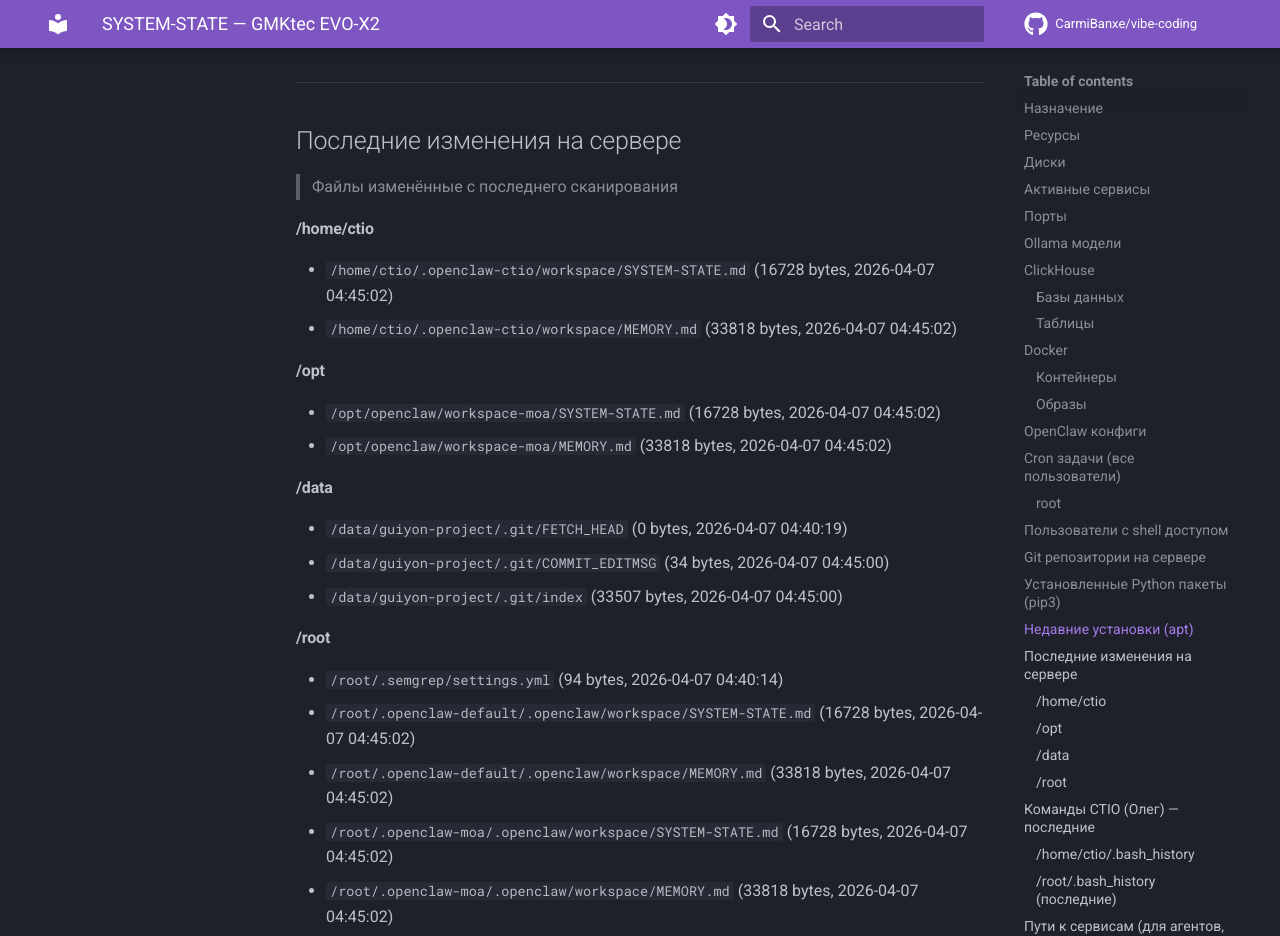
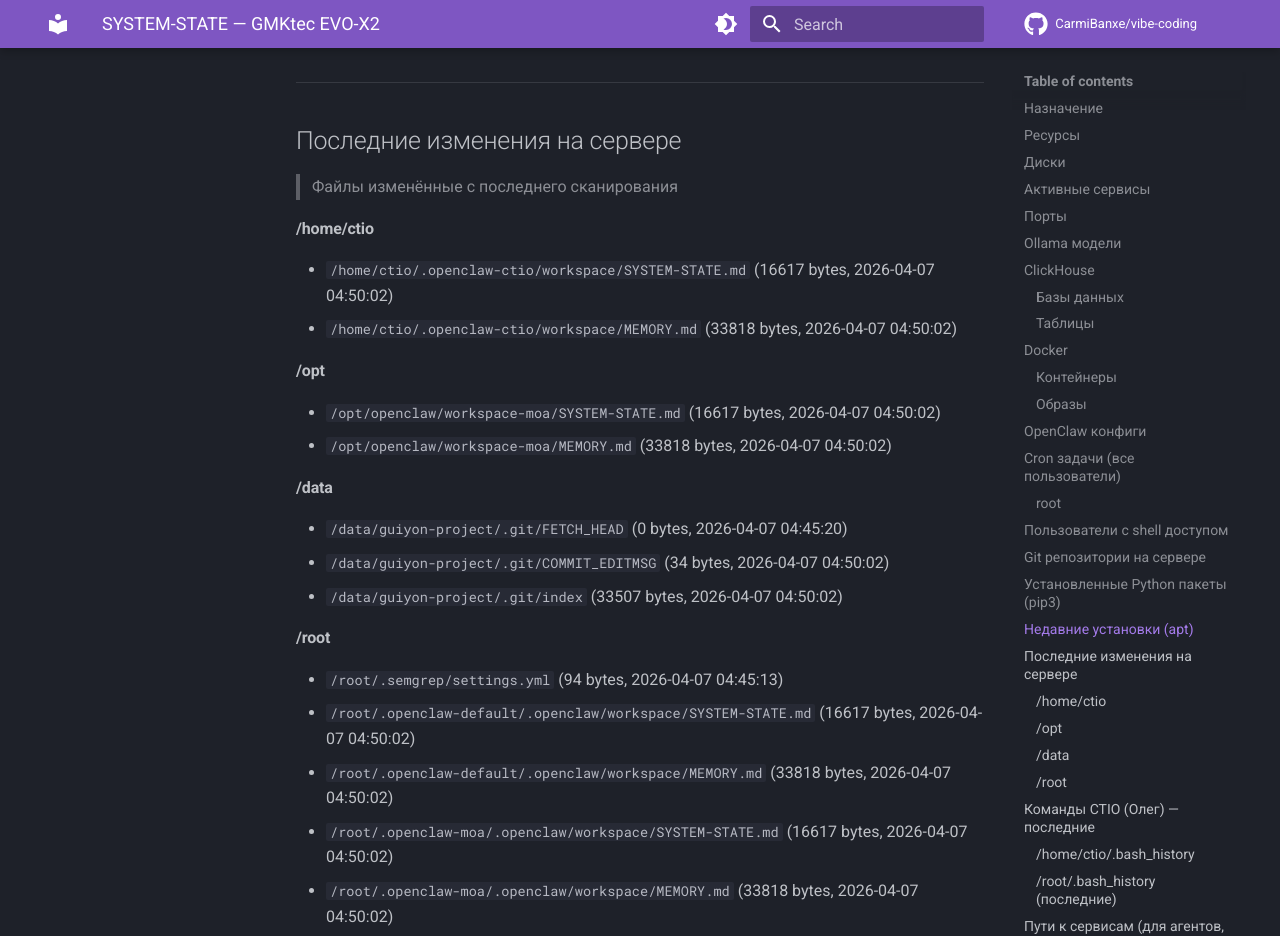
Before and after one commit to CarmiBanxe/vibe-coding, an MkDocs documentation site: the page built from docs/SYSTEM-STATE.md, in a window 1280 px wide and 1400 px high, scrolled down 13841 px. Shown: the top 936 px of the window. Built offline with MkDocs 1.6.1 and Material for MkDocs 9.7.7, drawn with Linux system fonts in a browser that asks for light colours; comment, search, counter and statistics services are not loaded; some of the changed text lies outside the part shown.

Commit message:
auto: SYSTEM-STATE v2 update (2026-04-07 04:50 CEST)

```diff
--- a/docs/SYSTEM-STATE.md
+++ b/docs/SYSTEM-STATE.md
@@ -1,6 +1,6 @@
 # SYSTEM-STATE — GMKtec EVO-X2
 > Автоматически обновляется каждые 5 минут
-> Последнее сканирование: 2026-04-07 04:45 CEST
+> Последнее сканирование: 2026-04-07 04:50 CEST
 > Источник: ctio-watcher.sh v2 (cron)
 
 ## Назначение
@@ -11,8 +11,8 @@
 ---
 
 ## Ресурсы
-- RAM: 11Gi / 30Gi (free: 1.8Gi)
-- Load: 1.96 2.19 2.29
+- RAM: 11Gi / 30Gi (free: 1.6Gi)
+- Load: 2.06 2.18 2.26
 - GPU VRAM used: 58.6 GB
 
 ## Диски
@@ -187,8 +187,8 @@
 | qwen3-banxe-v2:latest | 17.3 GB | 2026-04-03 |
 | qwen3-banxe:latest | 17.3 GB | 2026-04-02 |
 | qwen3:30b-a3b | 17.3 GB | 2026-04-02 |
+| gurubot/gpt-oss-derestricted:20b | 14.7 GB | 2026-03-26 |
 | huihui_ai/glm-4.7-flash-abliterated:latest | 17.5 GB | 2026-03-26 |
-| gurubot/gpt-oss-derestricted:20b | 14.7 GB | 2026-03-26 |
 
 ## ClickHouse
 ### Базы данных
@@ -379,28 +379,28 @@
 
 
 #### /home/ctio
-- `/home/ctio/.openclaw-ctio/workspace/SYSTEM-STATE.md` (16728 bytes, 2026-04-07 04:45:02)
-- `/home/ctio/.openclaw-ctio/workspace/MEMORY.md` (33818 bytes, 2026-04-07 04:45:02)
+- `/home/ctio/.openclaw-ctio/workspace/SYSTEM-STATE.md` (16617 bytes, 2026-04-07 04:50:02)
+- `/home/ctio/.openclaw-ctio/workspace/MEMORY.md` (33818 bytes, 2026-04-07 04:50:02)
 
 #### /opt
-- `/opt/openclaw/workspace-moa/SYSTEM-STATE.md` (16728 bytes, 2026-04-07 04:45:02)
-- `/opt/openclaw/workspace-moa/MEMORY.md` (33818 bytes, 2026-04-07 04:45:02)
+- `/opt/openclaw/workspace-moa/SYSTEM-STATE.md` (16617 bytes, 2026-04-07 04:50:02)
+- `/opt/openclaw/workspace-moa/MEMORY.md` (33818 bytes, 2026-04-07 04:50:02)
 
 #### /data
-- `/data/guiyon-project/.git/FETCH_HEAD` (0 bytes, 2026-04-07 04:40:19)
-- `/data/guiyon-project/.git/COMMIT_EDITMSG` (34 bytes, 2026-04-07 04:45:00)
-- `/data/guiyon-project/.git/index` (33507 bytes, 2026-04-07 04:45:00)
+- `/data/guiyon-project/.git/FETCH_HEAD` (0 bytes, 2026-04-07 04:45:20)
+- `/data/guiyon-project/.git/COMMIT_EDITMSG` (34 bytes, 2026-04-07 04:50:02)
+- `/data/guiyon-project/.git/index` (33507 bytes, 2026-04-07 04:50:02)
 
 #### /root
-- `/root/.semgrep/settings.yml` (94 bytes, 2026-04-07 04:40:14)
-- `/root/.openclaw-default/.openclaw/workspace/SYSTEM-STATE.md` (16728 bytes, 2026-04-07 04:45:02)
-- `/root/.openclaw-default/.openclaw/workspace/MEMORY.md` (33818 bytes, 2026-04-07 04:45:02)
-- `/root/.openclaw-moa/.openclaw/workspace/SYSTEM-STATE.md` (16728 bytes, 2026-04-07 04:45:02)
-- `/root/.openclaw-moa/.openclaw/workspace/MEMORY.md` (33818 bytes, 2026-04-07 04:45:02)
-- `/root/.openclaw-moa/.openclaw/workspace-moa/SYSTEM-STATE.md` (16728 bytes, 2026-04-07 04:45:02)
-- `/root/.openclaw-moa/.openclaw/workspace-moa/MEMORY.md` (33818 bytes, 2026-04-07 04:45:02)
-- `/root/.openclaw-moa/workspace-moa/SYSTEM-STATE.md` (16728 bytes, 2026-04-07 04:45:02)
-- `/root/.openclaw-moa/workspace-moa/MEMORY.md` (33818 bytes, 2026-04-07 04:45:02)
+- `/root/.semgrep/settings.yml` (94 bytes, 2026-04-07 04:45:13)
+- `/root/.openclaw-default/.openclaw/workspace/SYSTEM-STATE.md` (16617 bytes, 2026-04-07 04:50:02)
+- `/root/.openclaw-default/.openclaw/workspace/MEMORY.md` (33818 bytes, 2026-04-07 04:50:02)
+- `/root/.openclaw-moa/.openclaw/workspace/SYSTEM-STATE.md` (16617 bytes, 2026-04-07 04:50:02)
+- `/root/.openclaw-moa/.openclaw/workspace/MEMORY.md` (33818 bytes, 2026-04-07 04:50:02)
+- `/root/.openclaw-moa/.openclaw/workspace-moa/SYSTEM-STATE.md` (16617 bytes, 2026-04-07 04:50:02)
+- `/root/.openclaw-moa/.openclaw/workspace-moa/MEMORY.md` (33818 bytes, 2026-04-07 04:50:02)
+- `/root/.openclaw-moa/workspace-moa/SYSTEM-STATE.md` (16617 bytes, 2026-04-07 04:50:02)
+- `/root/.openclaw-moa/workspace-moa/MEMORY.md` (33818 bytes, 2026-04-07 04:50:02)
 
 ---
 
```
Also changed, not shown: other parts of docs/SYSTEM-STATE.md (+1 -1 lines).
